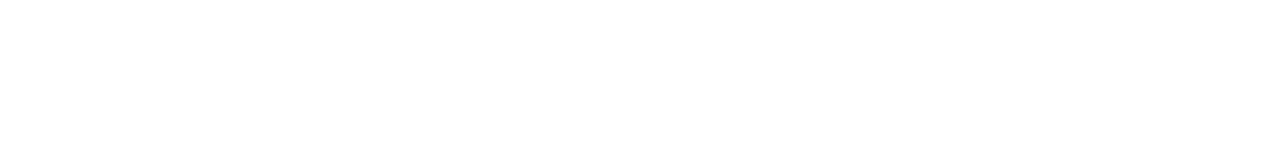
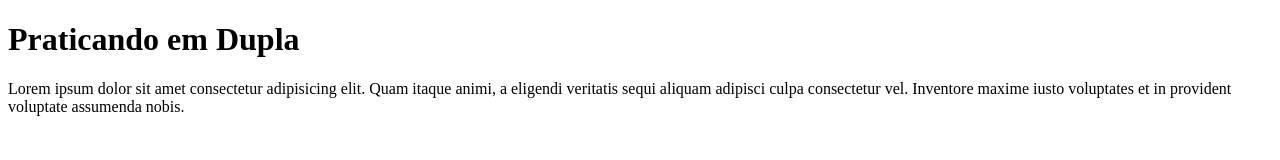
Before and after one commit to matheuspedrosa13/pratica_dupla, a plain HTML site: page index.html in a window 1280 px wide. Drawn offline with Linux system fonts and the light colour scheme.

Commit message:
alteração no index

```diff
--- a/index.html
+++ b/index.html
@@ -7,6 +7,7 @@
     <title>Document</title>
 </head>
 <body>
-
+    <h1>Praticando em Dupla</h1>
+        <p>Lorem ipsum dolor sit amet consectetur adipisicing elit. Quam itaque animi, a eligendi veritatis sequi aliquam adipisci culpa consectetur vel. Inventore maxime iusto voluptates et in provident voluptate assumenda nobis.</p>
 </body>
 </html>
```
